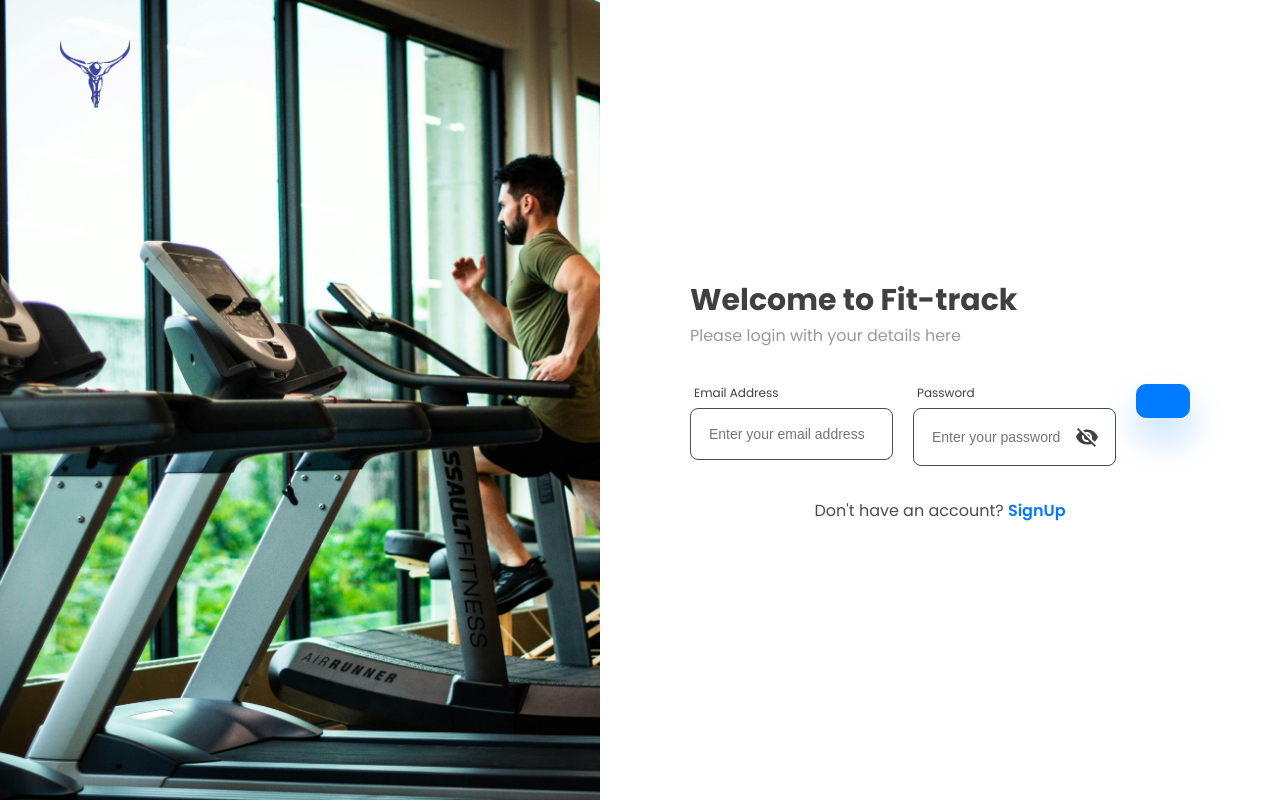
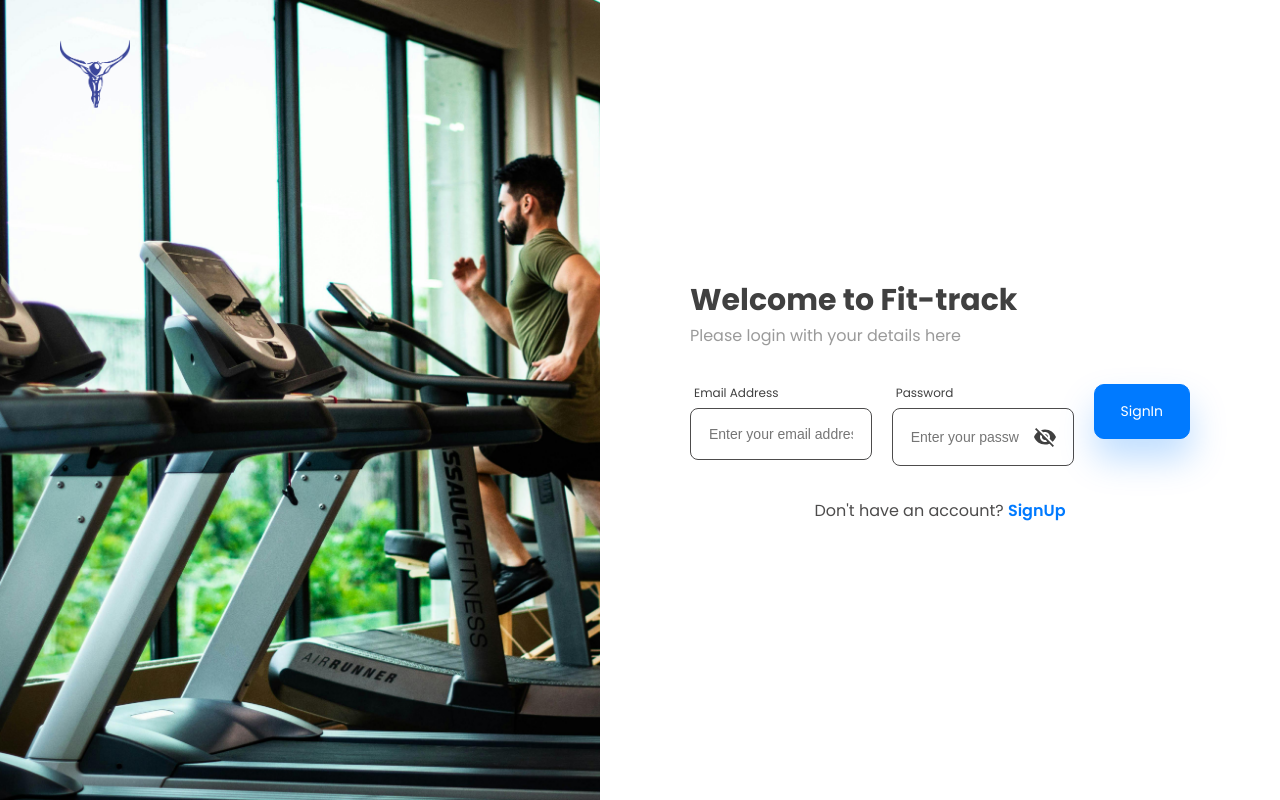
Before and after one commit to adityadubey98/myfitness, a React (Create React App) app in the folder client/: page / in a window 1280 px wide. Built offline with nearby package versions, Linux system fonts and the light colour scheme.

Commit message:
Update Button.jsx

```diff
--- a/client/src/components/Button.jsx
+++ b/client/src/components/Button.jsx
@@ -2,7 +2,7 @@ import { CircularProgress } from "@mui/material";
 import React from "react";
 import styled from "styled-components";
 
-const ButtonComponent = styled.div`
+const Button = styled.div`
   border-radius: 10px;
   color: white;
   font-size: 14px;
@@ -104,4 +104,4 @@ const button = ({
   );
 };
 
-export default ButtonComponent;
+export default button;
```
